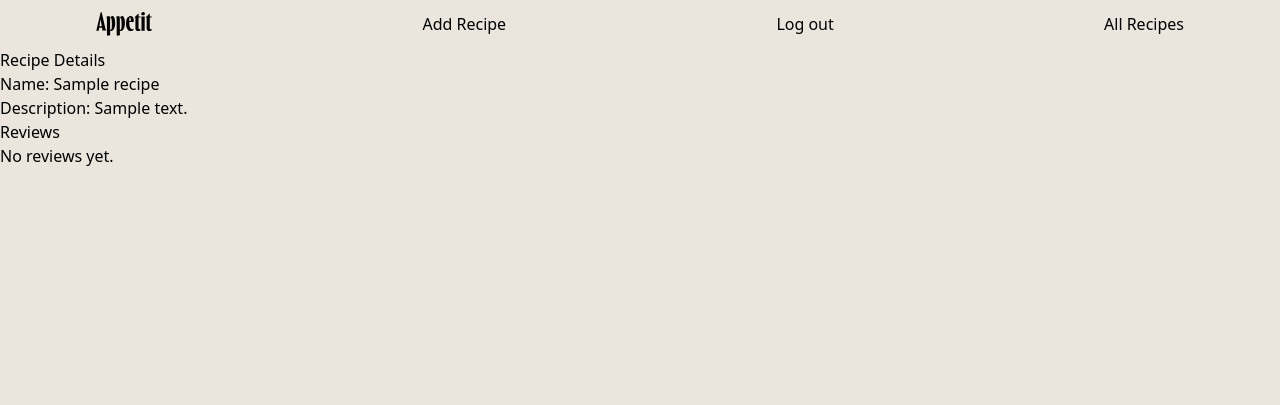
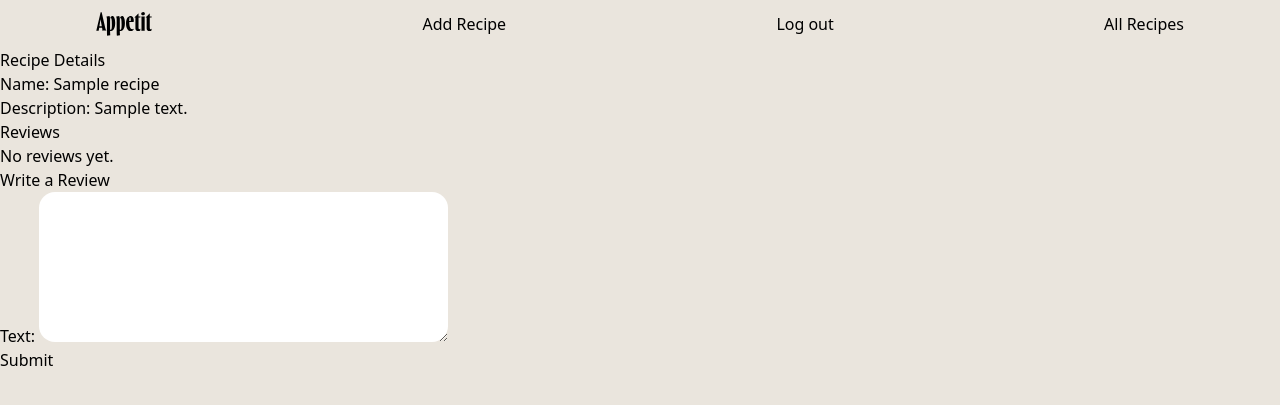
Before and after one commit to eliaswnoel/Appetit-app, a Django app: page /recipes/1/ in a window 1280 px wide. Shown: the top 405 px of the page. Run offline with Django 5.2, Linux system fonts and the light colour scheme; tables that the repository leaves empty hold one stand-in row (values such as "Sample post"); style sheets or scripts are compiled from the project's sources; some libraries are stand-ins or nearby versions.

Commit message:
reviewform

```diff
--- a/appetitApp/forms.py
+++ b/appetitApp/forms.py
@@ -1,17 +1,17 @@
 from django.forms import ModelForm
-from .models import Recipe, Ingredients
+from .models import Recipe, Ingredients, Review
 
 class RecipeForm(ModelForm):
     class Meta:
         model = Recipe
-        fields =['name', 'description', 'ingredients']
+        fields =['name', 'description']
 
 class IngredientForm(ModelForm):
     class Meta:
         model = Ingredients
         fields = ['ingredient', 'measurement', 'amount']
 
-# class ReviewForm(ModelForm):
-#     class Meta:
-#         model = Review
-#         fields = ['text']
+class ReviewForm(ModelForm):
+    class Meta:
+        model = Review
+        fields = ['text']
--- a/appetitApp/models.py
+++ b/appetitApp/models.py
@@ -1,7 +1,6 @@
 from django.db import models
 from django.contrib.auth.models import User
-import uuid
-import time
+
 
 MEASUREMENTS = (
   ('c', 'cups'),
@@ -13,13 +12,6 @@ MEASUREMENTS = (
 )
 
 
-#unique recipe id
-def generate_recipe_id(user_id):
-  recipe_id = str(uuid.uuid4())
-  custom_id = f"{user_id}-{recipe_id}"
-  custom_id += f"-{int(time.time())}"
-
-  return custom_id
 
 # Recipe main entity
 class Recipe(models.Model):
@@ -28,17 +20,9 @@ class Recipe(models.Model):
 
 
 
+
   def __str__(self):
     return f'{self.name}({self.id})'
-
-
-# Directions model = foreign key for recipe
-class directions(models.Model):
-  description = models.CharField(max_length=400)
-
-
-  def __str__(self):
-    return f'{self.description}'
 
 
 # Ingredients model = foreign key for recipe
@@ -57,15 +41,27 @@ class Ingredients(models.Model):
     return f'{self.ingredient}'
 
 
+# Directions model = foreign key for recipe
+class Directions(models.Model):
+  description = models.CharField(max_length=400)
+
+
+  def __str__(self):
+    return f'{self.description}'
+
+
+class Review(models.Model):
+  text = models.TextField(max_length=300)
+  recipe = models.ForeignKey(Recipe, on_delete=models.CASCADE)
+
+  def __str__(self):
+    return f"Review for {self.recipe.name}"
+
+
+
+
 class UserProfile(models.Model):
   user = models.ForeignKey(User, on_delete=models.CASCADE)
 
   def __str__(self):
     return self.user.username
-
-# class Review(models.Model):
-#   text = models.TextField(max_length=300)
-#   recipe = models.ForeignKey(Recipe, on_delete=models.CASCADE)
-
-#   def __str__(self):
-#     return f"Review for {self.recipe.name}"
--- a/appetitApp/templates/recipes/detail.html
+++ b/appetitApp/templates/recipes/detail.html
@@ -19,6 +19,15 @@
       <p>No reviews yet.</p>
     {% endfor %}
   </div>
+  <div class="write-review">
+    <h2>Write a Review</h2>
+    <form method="post">
+      {% csrf_token %}
+      {{ form.as_p }}
+      <button type="submit">Submit</button>
+    </form>
+  </div>
 </div>
 
+
 {% endblock %}
--- a/appetitApp/views.py
+++ b/appetitApp/views.py
@@ -5,6 +5,7 @@ from django.contrib.auth import login
 from django.contrib.auth.forms import UserCreationForm
 from django.contrib.auth.decorators import login_required
 from .models import Recipe
+from .forms import ReviewForm
 from .api_manage import accessAPI
 
 recipe_list = '/recipes/list/'
@@ -71,20 +72,17 @@ class RecipeCreate(CreateView):
 
 
 
+
 def recipes_detail(request, recipe_id):
-  recipe = Recipe.objects.get(id=recipe_id)
-  return render(request, 'recipes/detail.html', { 'recipe': recipe })
-
-
-# def add_review(request, recipe_id):
-#     recipe = Recipe.objects.get(pk=recipe_id)
-#     if request.method == 'POST':
-#         form = ReviewForm(request.POST)
-#         if form.is_valid():
-#             review = form.save(commit=False)
-#             review.recipe = recipe
-#             review.save()
-#             return redirect('recipe_detail', recipe_id=recipe_id)
-#     else:
-#         form = ReviewForm()
-#     return render(request, 'review_form.html', {'form': form, 'recipe': recipe})
+    recipe = Recipe.objects.get(id=recipe_id)
+    if request.method == 'POST':
+        form = ReviewForm(request.POST)
+        if form.is_valid():
+            review = form.save(commit=False)
+            review.user = request.user
+            review.recipe = recipe
+            review.save()
+            return redirect('recipe_detail', recipe_id=recipe.id)
+    else:
+        form = ReviewForm()
+    return render(request, 'recipes/detail.html', {'recipe': recipe, 'form': form})
```
Also changed, not shown: appetitApp/templates/appetitApp/review_form.html (+7 -3 lines), appetitApp/migrations/0003_rename_useprofile_userprofile_and_more.py (added).
